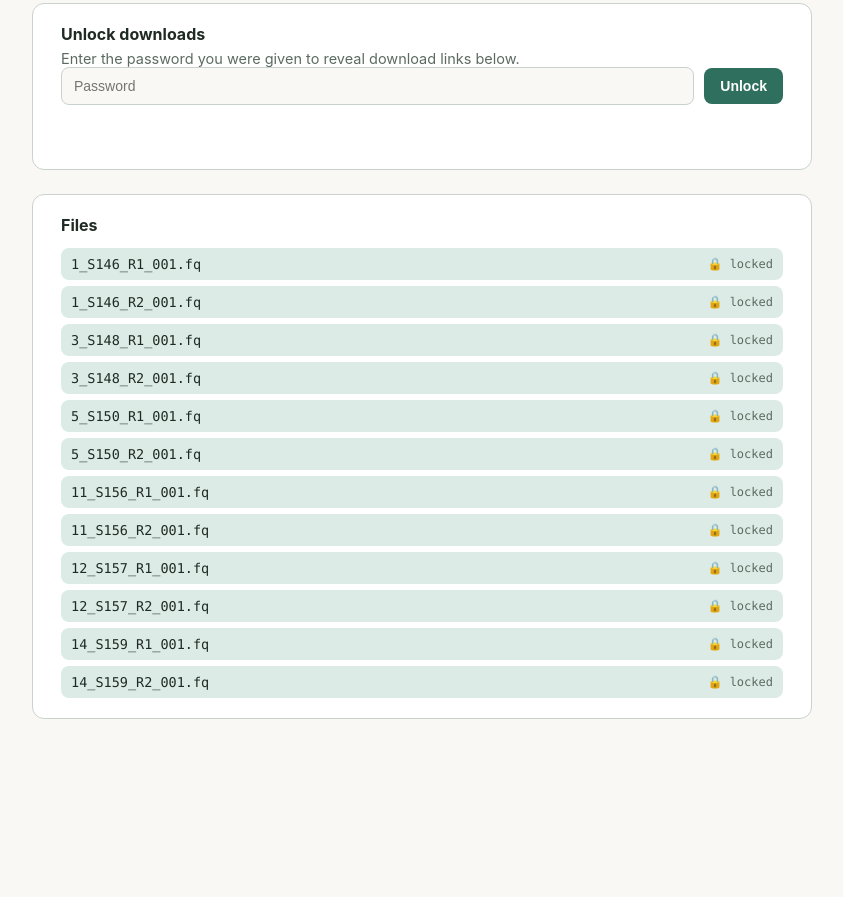
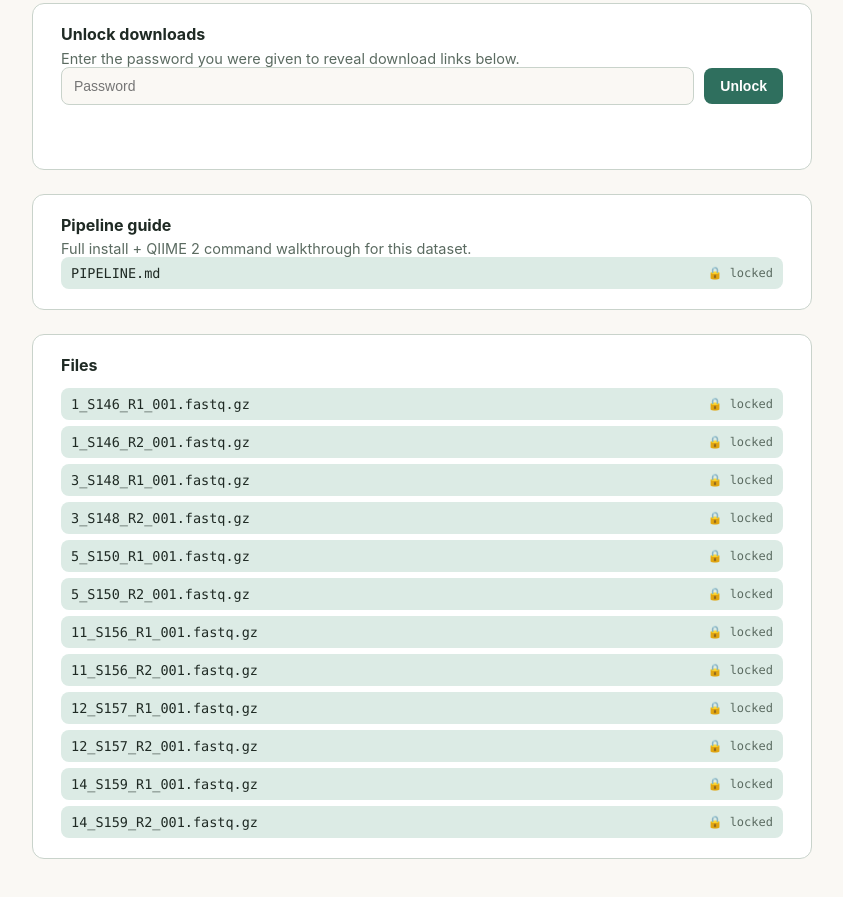
Before and after one commit to setubazie/microbiome-training, a plain HTML site: page index.html in a window 1280 px wide. Shown: the part 473-1370 px from the top of the page, without its empty margins (218-1061 px from the left). Before the commit the page ends 1252 px from the top, so only its background shows below. Drawn offline with Linux system fonts and the light colour scheme.

Commit message:
pipeline guide

```diff
--- a/index.html
+++ b/index.html
@@ -66,6 +66,12 @@
   </div>
 
   <div class="panel">
+    <h2 style="margin-top:0;font-size:16px">Pipeline guide</h2>
+    <p class="sub" style="margin-top:-8px">Full install + QIIME 2 command walkthrough for this dataset.</p>
+    <ul class="filelist" id="pipelinelist"></ul>
+  </div>
+
+  <div class="panel">
     <h2 style="margin-top:0;font-size:16px">Files</h2>
     <ul class="filelist" id="filelist"></ul>
   </div>
@@ -76,29 +82,37 @@
 const PASSWORD_HASH = "f39dc5939cbaf61be63258fb86273afa30273d4e2297f6bac3d55a62a6057f55";
 
 const files = [
-  "1_S146_R1_001.fq","1_S146_R2_001.fq",
-  "3_S148_R1_001.fq","3_S148_R2_001.fq",
-  "5_S150_R1_001.fq","5_S150_R2_001.fq",
-  "11_S156_R1_001.fq","11_S156_R2_001.fq",
-  "12_S157_R1_001.fq","12_S157_R2_001.fq",
-  "14_S159_R1_001.fq","14_S159_R2_001.fq"
+  { name: "1_S146_R1_001.fastq.gz", path: "data/1_S146_R1_001.fastq.gz" },
+  { name: "1_S146_R2_001.fastq.gz", path: "data/1_S146_R2_001.fastq.gz" },
+  { name: "3_S148_R1_001.fastq.gz", path: "data/3_S148_R1_001.fastq.gz" },
+  { name: "3_S148_R2_001.fastq.gz", path: "data/3_S148_R2_001.fastq.gz" },
+  { name: "5_S150_R1_001.fastq.gz", path: "data/5_S150_R1_001.fastq.gz" },
+  { name: "5_S150_R2_001.fastq.gz", path: "data/5_S150_R2_001.fastq.gz" },
+  { name: "11_S156_R1_001.fastq.gz", path: "data/11_S156_R1_001.fastq.gz" },
+  { name: "11_S156_R2_001.fastq.gz", path: "data/11_S156_R2_001.fastq.gz" },
+  { name: "12_S157_R1_001.fastq.gz", path: "data/12_S157_R1_001.fastq.gz" },
+  { name: "12_S157_R2_001.fastq.gz", path: "data/12_S157_R2_001.fastq.gz" },
+  { name: "14_S159_R1_001.fastq.gz", path: "data/14_S159_R1_001.fastq.gz" },
+  { name: "14_S159_R2_001.fastq.gz", path: "data/14_S159_R2_001.fastq.gz" }
 ];
+
+const pipelineFile = { name: "PIPELINE.md", path: "PIPELINE.md" };
 
 let unlocked = false;
 
-function renderFiles(){
-  const list = document.getElementById("filelist");
+function renderOneList(containerId, items){
+  const list = document.getElementById(containerId);
   list.innerHTML = "";
-  files.forEach(name => {
+  items.forEach(file => {
     const li = document.createElement("li");
     const nameSpan = document.createElement("span");
-    nameSpan.textContent = name;
+    nameSpan.textContent = file.name;
     li.appendChild(nameSpan);
     if (unlocked){
       const a = document.createElement("a");
       a.className = "dl";
-      a.href = "data/" + name;
-      a.setAttribute("download", name);
+      a.href = file.path;
+      a.setAttribute("download", file.name);
       a.textContent = "Download";
       li.appendChild(a);
     } else {
@@ -109,6 +123,11 @@ function renderFiles(){
     }
     list.appendChild(li);
   });
+}
+
+function renderFiles(){
+  renderOneList("filelist", files);
+  renderOneList("pipelinelist", [pipelineFile]);
 }
 
 async function sha256(text){
```
Also changed, not shown: 1 other file.
